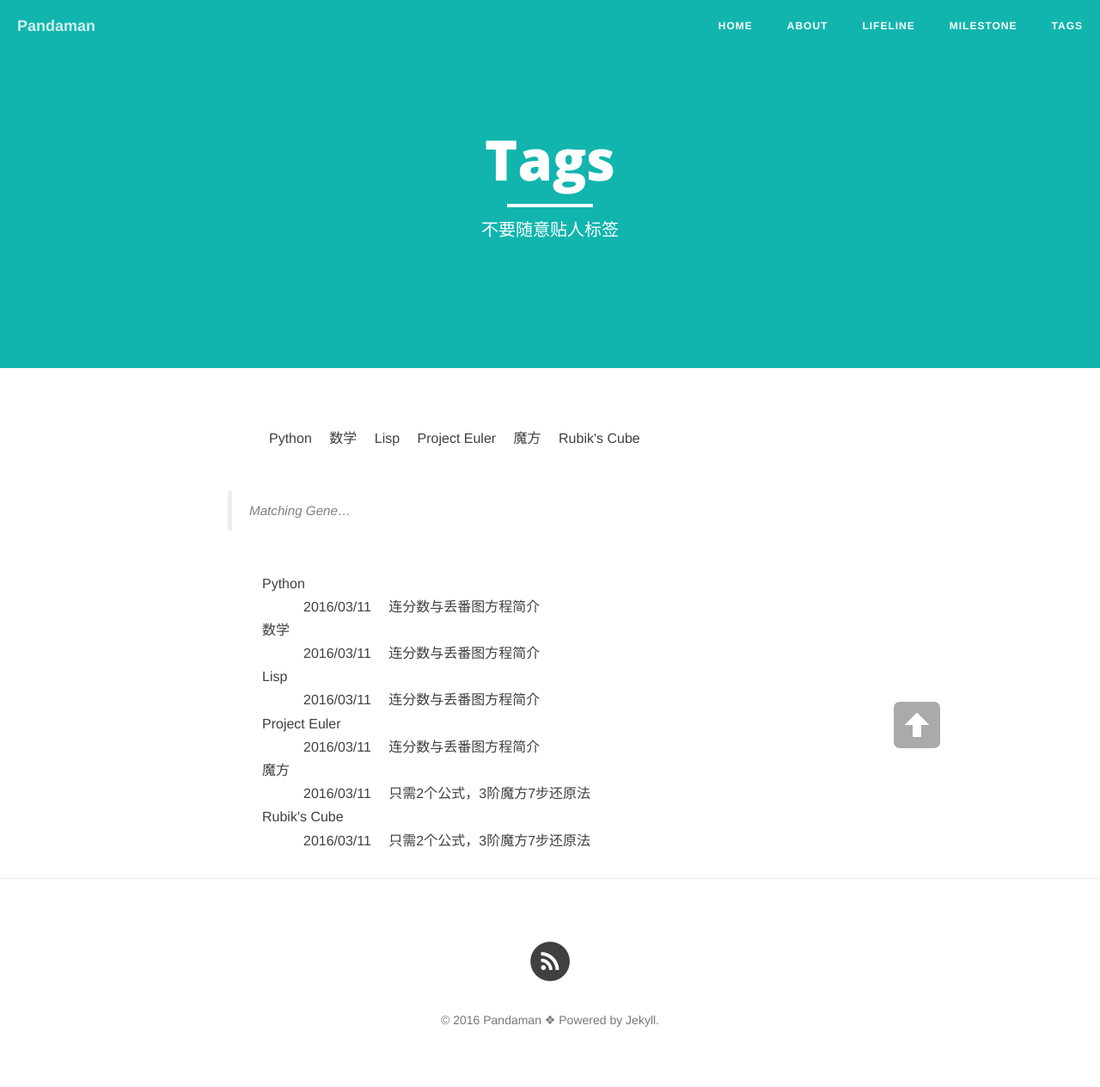
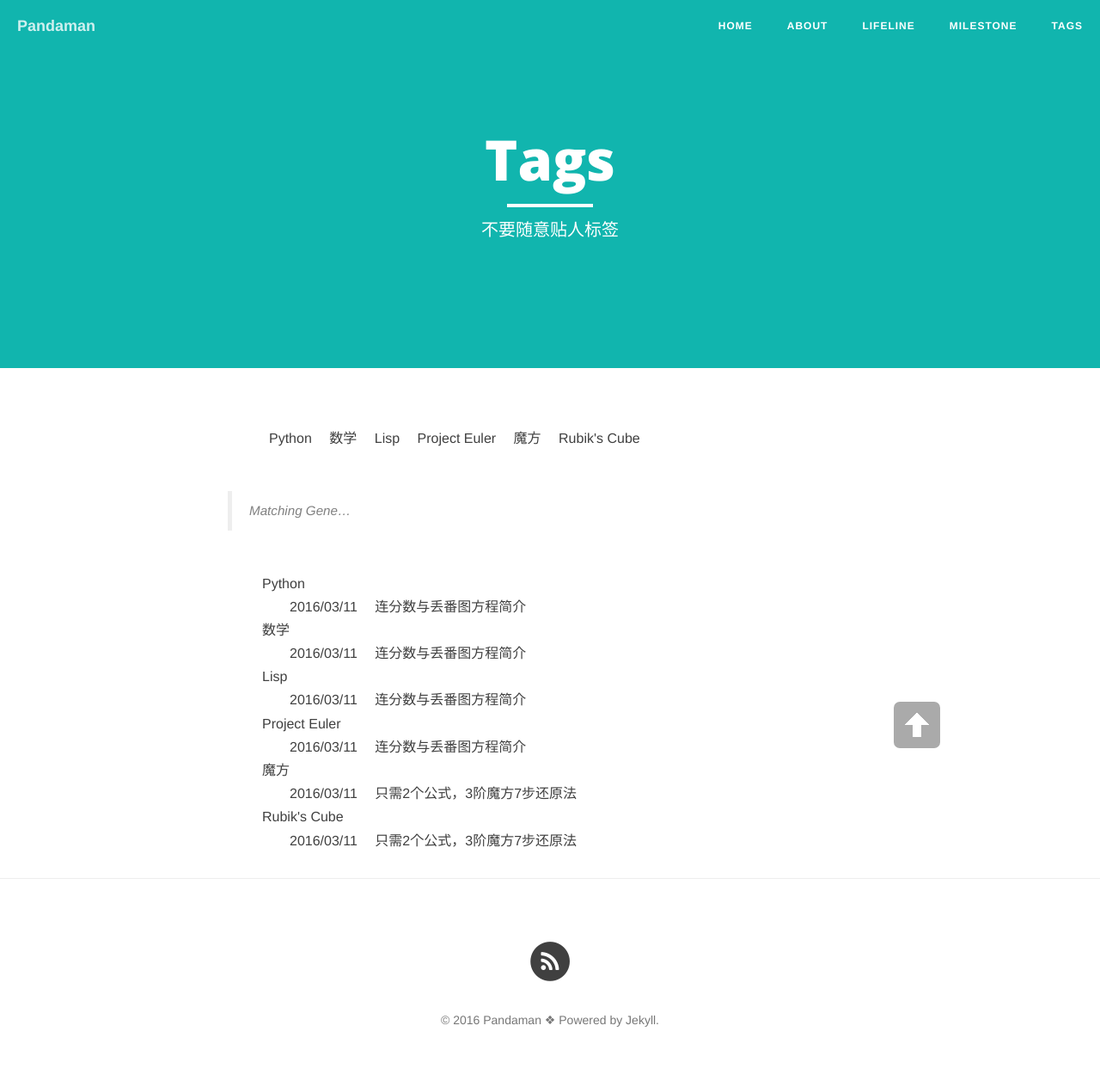
Before and after one commit to ceares/ceares.github.io, a Jekyll site: the page built from tags.md, in a window 1280 px wide. Shown: the whole page at 86% size. Built offline with Jekyll 4.4.1, drawn with Linux system fonts in a browser that asks for light colours; nearby versions of some CDN libraries; library files that are not in the unit come from our copies.

Commit message:
Update tags.md

```diff
--- a/tags.md
+++ b/tags.md
@@ -17,7 +17,7 @@ header-img: "img/semantic.jpg"
 {% for tag in site.tags %}
   <li class="listing-seperator" id="{{ tag[0] }}">{{ tag[0] }}</li>
 {% for post in tag[1] %}
-  <li class="listing-item" style="text-indent:3em;font-weight:normal;">
+  <li class="listing-item" style="text-indent:2em;font-weight:normal;">
   <time datetime="{{ post.date | date:"%Y-%m-%d" }}">{{ post.date | date:"%Y/%m/%d" }}</time>
   <a href="{{ post.url }}" title="{{ post.title }}" style="margin-left:1em;">{{ post.title }}</a>
   </li>
```
